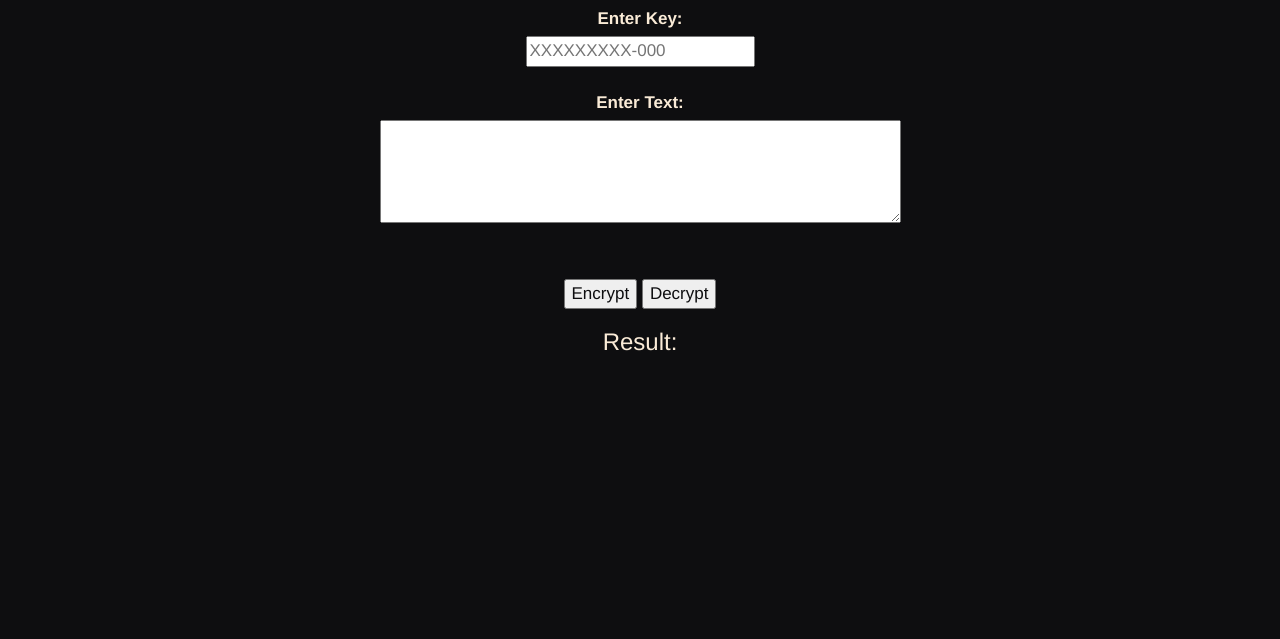
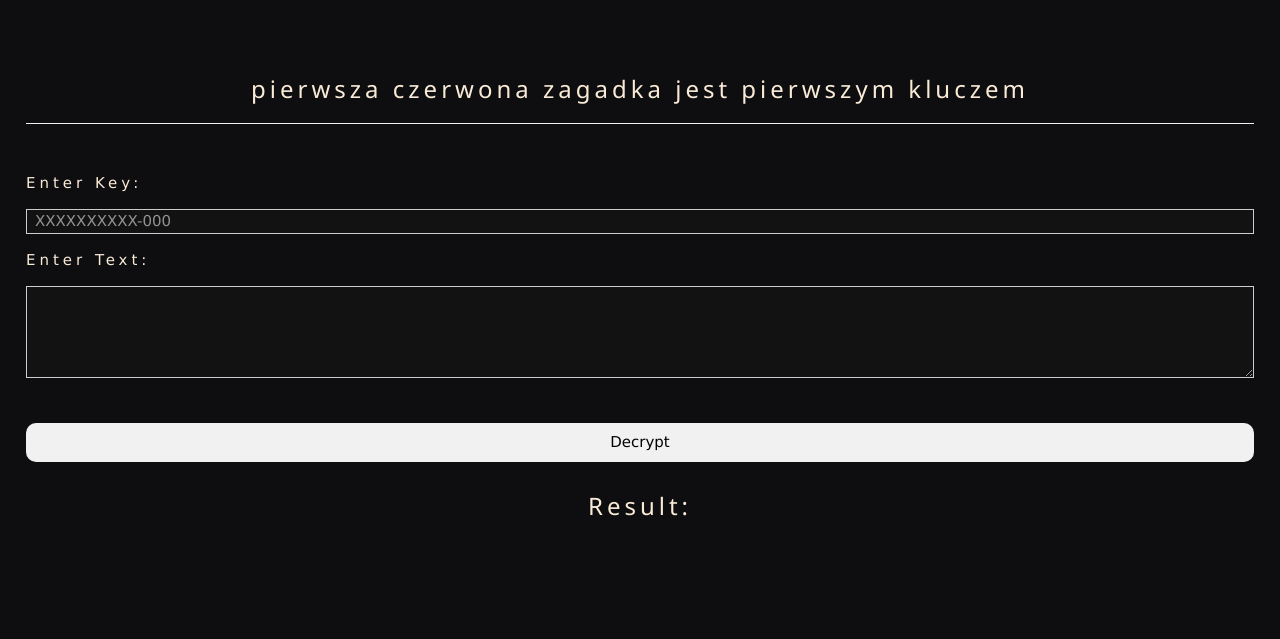
Before and after one commit to Aizhee/moth404, a plain HTML site: page index.html in a window 1280 px wide. Shown: the part 483-1122 px from the top of the page. Before the commit the page ends 849 px from the top, so only its background shows below. Drawn offline with nearby package versions, Linux system fonts and the light colour scheme.

Commit message:
Update index.html

```diff
--- a/index.html
+++ b/index.html
@@ -1,10 +1,12 @@
 <!DOCTYPE html>
-<html>
-    <head>
+<html translate="no">
+    <head >
         <title>
             moth404
         </title>
+        <meta name="viewport" content="width=device-width, initial-scale=1">
         <link rel="icon" type="image/x-icon" href="https://cdn.discordapp.com/attachments/1006249405013307413/1200986377723052092/3.png?ex=65c82cb9&is=65b5b7b9&hm=961f011e0d3b7e4f1f2cf7fc3d0ab35026779cc25ff8986ae31489cc6bb34fb1&">
+        <link href="https://fonts.googleapis.com/icon?family=Material+Icons" rel="stylesheet">
         <!--
             oh hey, you decided to inspect my code eh?
             good for you, but you wont find anything here.
@@ -13,44 +15,167 @@
 
             fine, here's a hint, the h3 is polish
         -->
+        <style>
+          p {
+              text-align: left;
+              display: block;
+              margin-block-start: 1em;
+              margin-block-end: 1em;
+              margin-inline-start: 0px;
+              margin-inline-end: 0px;
+          }
+          h1, h2, h3, h4, h5, h6 {
+              font-family: "Segoe UI",Arial,sans-serif;
+              font-weight: 400;
+              margin: 10px 0;
+          }
+          input {
+              text-rendering: auto;
+              color: fieldtext;
+              letter-spacing: normal;
+              word-spacing: normal;
+              line-height: normal;
+              text-transform: none;
+              text-indent: 0px;
+              text-shadow: none;
+              display: inline-block;
+              text-align: start;
+              appearance: auto;
+              -webkit-rtl-ordering: logical;
+              cursor: text;
+              background-color: field;
+              margin: 0em;
+              padding: 1px 0px;
+              border-width: 2px;
+              border-style: inset;
+              border-color: -internal-light-dark(rgb(118, 118, 118), rgb(133, 133, 133));
+              border-image: initial;
+              padding-block: 1px;
+              padding-inline: 2px;
+          }
+
+          html {
+              -ms-text-size-adjust: 100%;
+              -webkit-text-size-adjust: 100%;
+          }
+          ::placeholder {
+              color: #c1b9ad;
+          }
+          input:-webkit-autofill,
+          textarea:-webkit-autofill,
+          select:-webkit-autofill {
+              background-color: #3d4200 !important;
+              color: #fffdf9 !important;
+          }
+          ::-webkit-scrollbar {
+              background-color: #181c1d;
+              color: #b9b1a4;
+          }
+          ::-webkit-scrollbar-thumb {
+              background-color: #43494c;
+          }
+          ::-webkit-scrollbar-thumb:hover {
+              background-color: #586064;
+          }
+          ::-webkit-scrollbar-thumb:active {
+              background-color: #464d51;
+          }
+          ::-webkit-scrollbar-corner {
+              background-color: #0f1112;
+          }
+          ::selection {
+              background-color: #004cb8 !important;
+              color: #fffdf9 !important;
+          }
+          ::-moz-selection {
+              background-color: #004cb8 !important;
+              color: #fffdf9 !important;
+          }
+          html {
+              color-scheme: dark !important;
+          }
+          body {
+              background-color: #0e0e10;
+              text-align: center;
+              color: antiquewhite;
+              font-size: 170%;
+              padding: 10px;
+              font-family: 'Courier New', Courier, monospace;
+          }
+          h3 {
+              font-size: 24px;
+          }
+
+          img {
+              width: 80%;
+              max-width: 500px;
+              height: auto;
+          }
+
+
+          button {
+              color: #0e0e10;
+              background-color: antiquewhite;
+              border-radius: 10px;
+              padding: .8%;
+              margin-top: 10px;
+              font-family: 'Courier New', Courier, monospace;
+              width: 60%;
+              font-size: 200%;
+          }
+
+          #result {
+              margin: 10px auto;
+          }
+      </style>
+      <link rel="stylesheet" href="w3.css">
     </head>
-    <body style="background-color: #0e0e10; text-align: center; color: antiquewhite; font-size: 170%;">
+    <body class="w3-display-container w3-content w3-wide" style="max-width:1500px;">
       <br><br><br>
-        <link rel="stylesheet" href="https://cdn.jsdelivr.net/npm/bootstrap@3.4.1/dist/css/bootstrap.min.css" integrity="sha384-HSMxcRTRxnN+Bdg0JdbxYKrThecOKuH5zCYotlSAcp1+c8xmyTe9GYg1l9a69psu" crossorigin="anonymous">
-        <img src="https://media.discordapp.net/attachments/1006249405013307413/1200833276038877304/2.png?ex=65c79e23&is=65b52923&hm=23722d60bb791a10c4a0714d4ed5779939d92cbd8c192157098ecfc10735a656&=&format=webp&quality=lossless&width=1138&height=663" style="width: 30%;"><br><br><br><br>
-        <h3>pierwsza czerwona zagadka jest pierwszym kluczem</h3>
+      <img
+          src="https://media.discordapp.net/attachments/1006249405013307413/1200833276038877304/2.png?ex=65c79e23&is=65b52923&hm=23722d60bb791a10c4a0714d4ed5779939d92cbd8c192157098ecfc10735a656&=&format=webp&quality=lossless&width=1138&height=663">
+      <br><br><br><br>
+      <div class="w3-content w3-padding" style="max-width:1564px">
+      <h3 class="w3-border-bottom w3-border-light-grey w3-padding-16" >pierwsza czerwona zagadka jest pierwszym kluczem</h3><br>
 
-        <label for="key">Enter Key:</label><br>
-        <input type="text" id="key" placeholder="XXXXXXXXX-000" style="color: #0e0e10;"><br><br>
+      <p>Enter Key:</p>
+      <input class="w3-input w3-border w3-row-padding" type="text" id="key" placeholder="XXXXXXXXXX-000">
 
-        <label for="inputText">Enter Text:</label><br>
-        <textarea id="inputText" rows="4" cols="50" style="color: #0e0e10;"></textarea><br>
+      <p>Enter Text:</p>
+      <textarea class="w3-input w3-border w3-row-padding "  id="inputText" rows="4" cols="50"></textarea>
 
       <br><br>
 
-        <button onclick="encrypt()" style="color: #0e0e10;">Encrypt</button>
-        <button onclick="decrypt()" style="color: #0e0e10;">Decrypt</button>
+      <button class="w3-button w3-light-grey w3-block " onclick="decrypt()">Decrypt</button>
 
-        <h3>Result:</h3>
-        <div id="result"></div>
+      <h3 class=" w3-border-light-grey w3-padding-16">Result:</h3>
+      <div id="result" class="w3-padding" ></div><div id="copy"></div><br><br>
+    </div>
+        <script>
 
-        <script>
-          function encrypt() {
-            var inputText = document.getElementById('inputText').value;
-            var key = document.getElementById('key').value;
-
-            var encryptedText = simpleEncrypt(inputText, key);
-            document.getElementById('result').innerHTML = 'Encrypted: ' + encryptedText + '<br><br><br>';
-          }
 
           function decrypt() {
             var encryptedText = document.getElementById('inputText').value;
             var key = document.getElementById('key').value;
 
             var decryptedText = simpleDecrypt(encryptedText, key);
-            document.getElementById('result').innerHTML = 'Decrypted: ' + decryptedText + '<br><br><br>';
+            document.getElementById('result').innerHTML = decryptedText;
+            document.getElementById('copy').innerHTML =
+                '<i style="font-size:16px" onclick="copyToClipboard()" class="material-icons">&#xe14d;</i>';
         }
 
+        function copyToClipboard() {
+            const decryptedTextElement = document.getElementById('result');
+            const decryptedText = decryptedTextElement.textContent || decryptedTextElement.innerText;
+            const tempTextarea = document.createElement('textarea');
+            tempTextarea.value = decryptedText;
+            document.body.appendChild(tempTextarea);
+            tempTextarea.select();
+            tempTextarea.setSelectionRange(0, decryptedText.length);
+            document.execCommand('copy');
+            document.body.removeChild(tempTextarea);
+            alert('Text copied to clipboard!');
+        }
           function simpleEncrypt(text, key) {
             var result = '';
             for (var i = 0; i < text.length; i++) {
```
Lines whose indentation alone changed are shown as unchanged.
